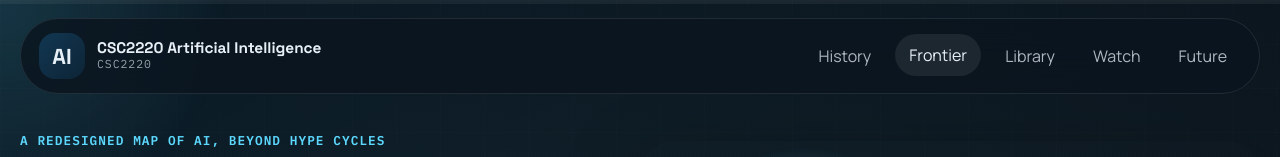
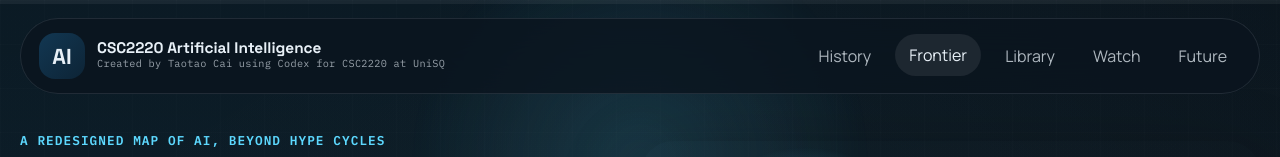
Before and after one commit to Taotao1992/ai-evolution-atlas, a plain HTML site: page index.html in a window 1280 px wide. Shown: the top 157 px of the page. Drawn offline with Linux system fonts and the light colour scheme.

Commit message:
Update course subtitle copy

```diff
--- a/index.html
+++ b/index.html
@@ -29,7 +29,7 @@
         <span class="brand-mark">AI</span>
         <span class="brand-copy">
           <strong>CSC2220 Artificial Intelligence</strong>
-          <small>CSC2220</small>
+          <small>Created by Taotao Cai using Codex for CSC2220 at UniSQ</small>
         </span>
       </a>
 
--- a/styles.css
+++ b/styles.css
@@ -151,7 +151,7 @@
 .brand-copy {
   display: flex;
   flex-direction: column;
-  max-width: 360px;
+  max-width: 460px;
 }
 
 .brand-copy strong {
@@ -163,10 +163,11 @@
 .brand-copy small {
   color: rgba(232, 240, 247, 0.64);
   font-family: "IBM Plex Mono", monospace;
-  font-size: 0.72rem;
-  letter-spacing: 0.08em;
-  line-height: 1.3;
-  text-transform: uppercase;
+  font-size: 0.64rem;
+  letter-spacing: 0.03em;
+  line-height: 1.45;
+  text-transform: none;
+  overflow-wrap: anywhere;
 }
 
 .site-nav {
@@ -943,7 +944,7 @@
   }
 
   .brand-copy {
-    max-width: 230px;
+    max-width: 260px;
   }
 
   h1 {
```
